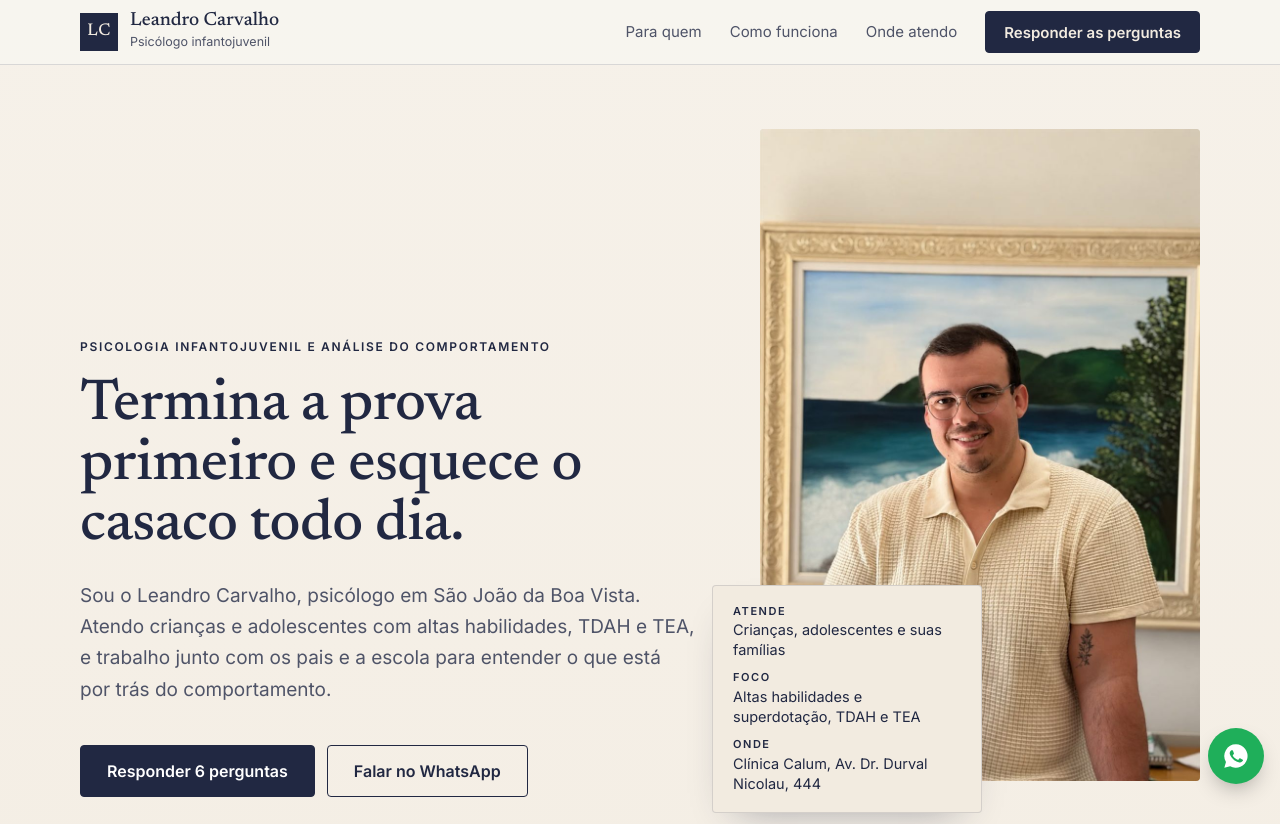
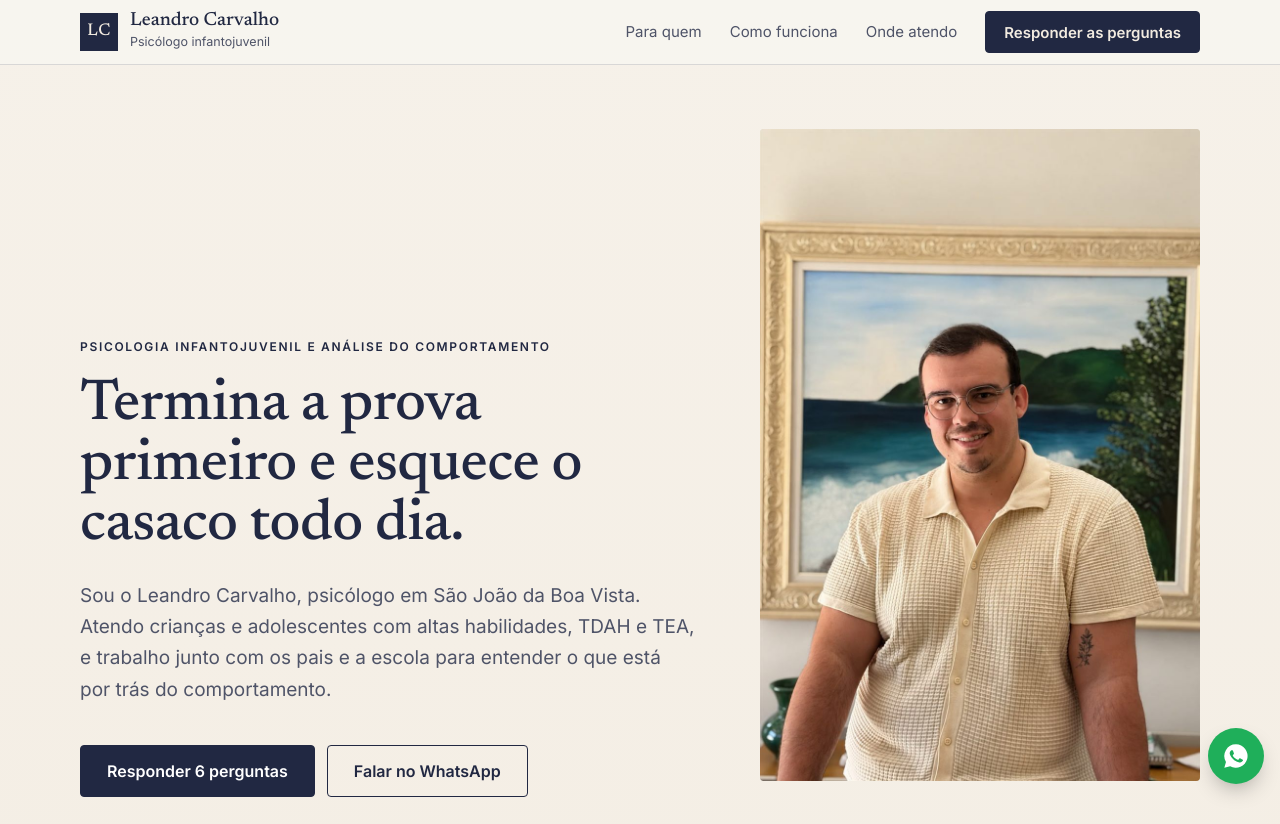
Before and after one commit to adryanfelipet/leandro-carvalho-psicologo, a plain HTML site: page index.html in a window 1280 px wide. Shown: the top 824 px of the page. Drawn offline with Linux system fonts and the light colour scheme.

Commit message:
Add files via upload

```diff
--- a/index.html
+++ b/index.html
@@ -227,13 +227,6 @@ footer a{color:var(--tinta)}
   </div>
   <div class="foto">
    <img src="leandro-900.jpg" width="900" height="1334" alt="Leandro Carvalho, psicólogo, sorrindo em frente a um quadro de paisagem" fetchpriority="high">
-   <div class="ficha">
-    <dl>
-     <div><dt>Atende</dt><dd>Crianças, adolescentes e suas famílias</dd></div>
-     <div><dt>Foco</dt><dd>Altas habilidades e superdotação, TDAH e TEA</dd></div>
-     <div><dt>Onde</dt><dd>Clínica Calum, Av. Dr. Durval Nicolau, 444</dd></div>
-    </dl>
-   </div>
   </div>
  </div>
  <div class="regua">
```
